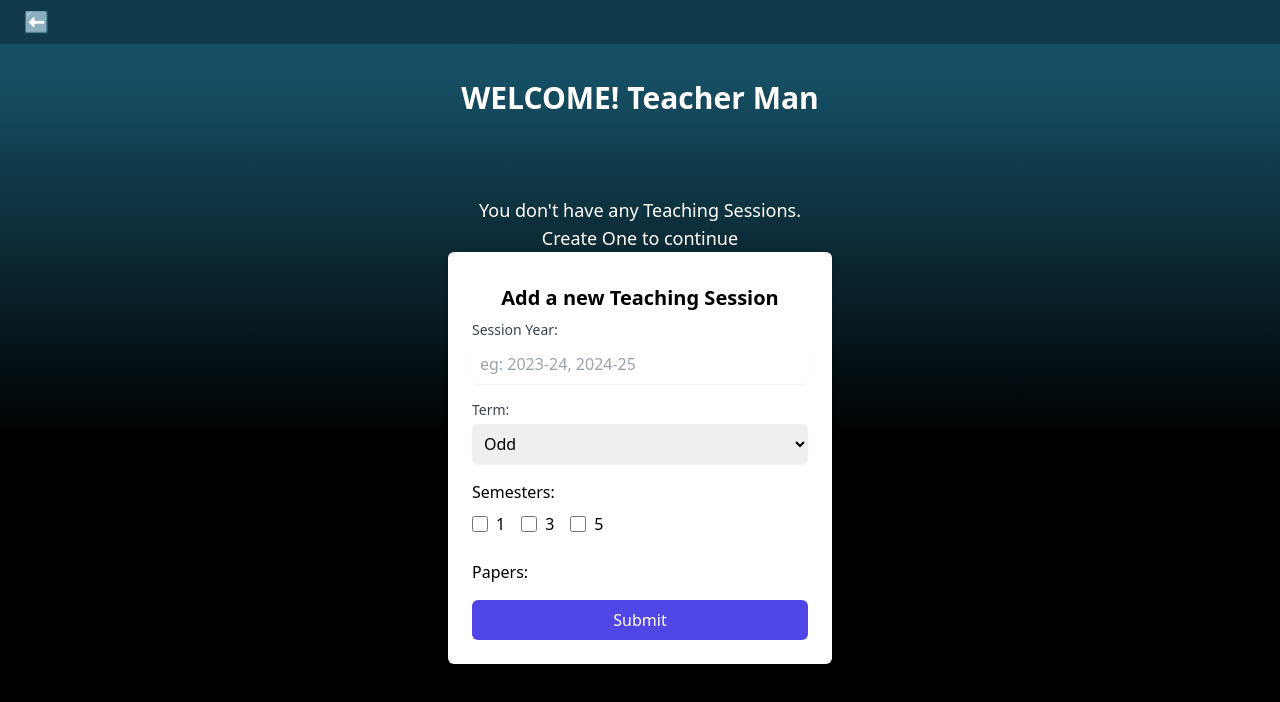
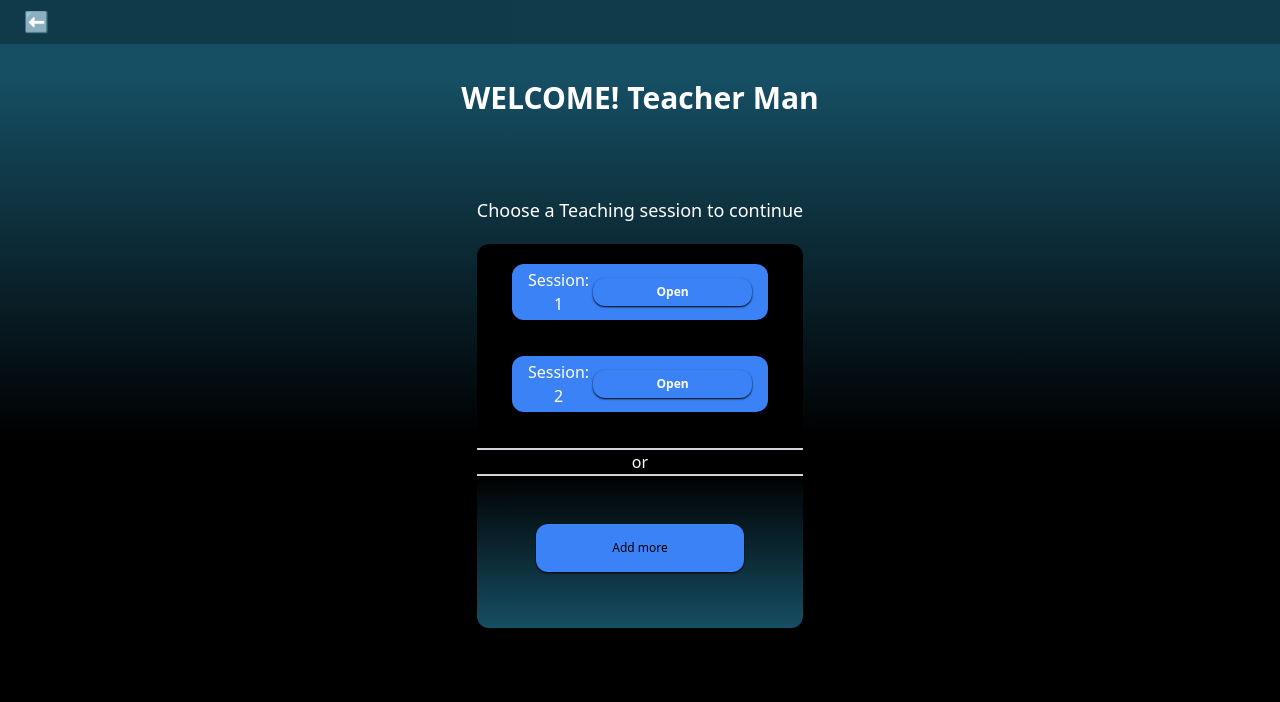
Before and after one commit to dhirtiman/q-attend, a Vue app: page /teacher/home in a window 1280 px wide. Shown: the top 702 px of the page. Built offline with nearby package versions, Linux system fonts and the light colour scheme.

Commit message:
teaching session adding functionality , and nessasar session details page to  show session details thing

```diff
--- a/src/components/teacher/TeachingSessionForm.vue
+++ b/src/components/teacher/TeachingSessionForm.vue
@@ -1,8 +1,30 @@
 <template>
+  <div>
     <form
       @submit.prevent="submitForm"
-    class="mx-auto w-full max-w-md rounded-md bg-white p-6 text-black shadow-md lg:w-96"
+      class="relative mx-auto w-full max-w-md rounded-md bg-white p-6 text-black shadow-md lg:w-96"
     >
+      <button
+        type="button"
+        @click="closeForm"
+        class="absolute right-0 top-0 mr-2 mt-2 text-gray-500 focus:outline-none"
+      >
+        <svg
+          class="h-6 w-6"
+          fill="none"
+          stroke="currentColor"
+          viewBox="0 0 24 24"
+          xmlns="http://www.w3.org/2000/svg"
+        >
+          <path
+            stroke-linecap="round"
+            stroke-linejoin="round"
+            stroke-width="2"
+            d="M6 18L18 6M6 6l12 12"
+          ></path>
+        </svg>
+      </button>
+
       <p v-if="!isValid" class="animate-pulse text-center text-red-600">
         Please input something first
       </p>
@@ -79,10 +101,12 @@
         Submit
       </button>
     </form>
+  </div>
 </template>
 
 <script>
 export default {
+  emits: ["close"],
   computed: {
     papers() {
       return this.$store.getters["papers/getPapersBySemesters"](
@@ -127,10 +151,14 @@ export default {
       };
 
       this.$store.dispatch("teacher/addTeachingSession", payload);
+      this.$emit("close");
       console.log(
         this.$store.getters["teacher/getTeacher"]("teacherman@gmail.com"),
       );
     },
+    closeForm() {
+      this.$emit("close");
+    },
   },
 };
 </script>
--- /dev/null
+++ b/src/components/teacher/TeachingSessionItem.vue
@@ -0,0 +1,20 @@
+<template>
+  <div class="mb-9 mt-5 h-14 w-64 rounded-xl bg-blue-500 flex justify-between items-center">
+    <p class="text-white ml-4">Session: {{ session.id }}</p>
+    <base-button link :to="sessionLink" class="w-24 mr-4">Open</base-button>
+  </div>
+</template>
+
+
+<script>
+export default {
+  props: ["session"],
+  computed: {
+    sessionLink(){
+      return '/teacher/session/'+this.session.id;
+      // return '/teacher/session/'
+
+    },
+  }
+};
+</script>
--- a/src/components/ui/BaseButton.vue
+++ b/src/components/ui/BaseButton.vue
@@ -1,14 +1,16 @@
 <template>
   <button
     v-if="!link"
-    class=" text-center shadow-sm shadow-black w-52 m-1 rounded-xl bg-blue-500 px-7 py-1.5 text-xs text-white"
+    class="m-1 w-52 rounded-xl bg-blue-500 px-7 py-1.5 text-center text-xs shadow-sm shadow-black"
+    :class="{ ' bg-blue-300  text-black' : secondary }"
   >
     <slot></slot>
   </button>
   <RouterLink
     v-else
     :to="to"
-    class=" text-center shadow-sm shadow-black w-52 m-1 rounded-xl bg-blue-500 px-7 py-1.5 text-xs text-white"
+    class="m-1 w-52 rounded-xl bg-blue-500 px-7 py-1.5 text-center text-xs font-bold shadow-sm shadow-black"
+    :class="{ ' bg-blue-300  text-black': secondary }"
   >
     <slot> </slot>
   </RouterLink>
@@ -32,6 +34,10 @@ export default {
       required: false,
       default: "/",
     },
+    secondary: {
+      type: Boolean,
+      default: false,
+    },
   },
 };
 </script>
--- a/src/pages/teacher/TeacherHomeView.vue
+++ b/src/pages/teacher/TeacherHomeView.vue
@@ -5,17 +5,46 @@
     <h1 class="mb-20 mt-20 text-center text-3xl font-bold">
       WELCOME! {{ teacherName }}
     </h1>
-    <div class="w-full" v-if="noTeachingSession">
-      <p class="text-center text-lg">
+    <div class="w-full">
+      <p class="text-center text-lg" v-if="noTeachingSession">
         You don't have any Teaching Sessions. <br />Create One to continue
       </p>
-      <TeachingSessionForm></TeachingSessionForm>
+  <TeachingSessionForm
+      v-if="noTeachingSession || wanaAdd"
+      @close="doneAdding"
+    ></TeachingSessionForm>
+
     </div>
+    <section v-if="!noTeachingSession && !wanaAdd">
+      <p class="mb-5 text-center text-lg">
+        Choose a Teaching session to continue
+      </p>
+      <ul
+        class="h-96 w-full overflow-scroll rounded-xl bg-cyan-900 bg-gradient-to-b from-black from-60% text-center"
+      >
+        <teaching-session-item
+          class="mx-auto"
+          v-for="session in teachingSessions"
+          :key="session.id"
+          :session
+        ></teaching-session-item>
+
+        <li class="my-2">
+          <hr class="w-full border border-gray-300" />
+          <span class="px-2 text-white">or</span>
+          <hr class="w-full border border-gray-300" />
+        </li>
+        <base-button @click="addMore" class="mt-10 h-12 w-40 py-4" secondary
+          >Add more</base-button
+        >
+      </ul>
+    </section>
   </div>
 </template>
 
 <script>
 import TeachingSessionForm from "../../components/teacher/TeachingSessionForm.vue";
+import TeachingSessionItem from "../../components/teacher/TeachingSessionItem.vue";
 
 export default {
   mounted() {},
@@ -27,12 +56,26 @@ export default {
     noTeachingSession() {
       return this.$store.getters["teacher/noTeachingSessions"];
     },
+    teachingSessions() {
+      return this.$store.getters["teacher/getTeachingSessions"];
+    },
   },
   components: {
     TeachingSessionForm,
+    TeachingSessionItem,
   },
   data() {
-    return {};
+    return {
+      wanaAdd: false,
+    };
+  },
+  methods: {
+    addMore() {
+      this.wanaAdd = true;
+    },
+    doneAdding() {
+      this.wanaAdd = false;
+    },
   },
 };
 </script>
--- /dev/null
+++ b/src/pages/teacher/TeacherTeachingSession.vue
@@ -0,0 +1,63 @@
+<template>
+  <div
+    class="h-fitw-full flex min-h-screen flex-col items-center justify-normal overflow-x-hidden bg-black bg-gradient-to-b from-cyan-900 from-10% via-black text-white"
+  >
+    <h1 class="mb-5 mt-10 text-3xl font-bold">Session Details</h1>
+    <div class="mb-8 w-svw rounded-lg bg-gray-800 p-6 shadow-lg">
+      <p class="mb-4 text-lg text-white">
+        <span class="font-bold">Session ID:</span> {{ session.id }}
+      </p>
+      <p class="mb-4 text-lg text-white">
+        <span class="font-bold">Session Year:</span> {{ session.sessionYear }}
+      </p>
+      <p class="mb-4 text-lg text-white">
+        <span class="font-bold">Term:</span> {{ session.term }}
+      </p>
+      <p class="mb-4 text-lg text-white">
+        <span class="font-bold">Semesters:</span>
+        {{ session.semesters.join(", ") }}
+      </p>
+      <ul class="mb-4 text-white">
+        <span class="text-lg font-bold">Papers:</span>
+        <li v-for="paper in session.papers" :key="paper.id" class="text-sm">
+          {{ paper.name }}
+        </li>
+      </ul>
+    </div>
+    <div class="flex flex-col gap-10">
+      <base-button link to="" class="h-12 w-56 py-4 "
+        >Start Attendance</base-button
+      >
+      <base-button  link secondary to="" class="h-12 w-56 py-4 "
+        >Attendance History</base-button
+      >
+
+    </div>
+  </div>
+</template>
+
+<script>
+export default {
+  props: ["id"],
+  data() {
+    return {};
+  },
+  computed: {
+    session() {
+      const session = this.$store.getters["teacher/getTeachingSessions"].find(
+        (session) => session.id === this.id,
+      );
+      const papers = [];
+      for (const paperCode of session.paperCodes) {
+        const paper = this.$store.getters["papers/getPaperById"](paperCode);
+        papers.push(paper);
+      }
+
+      return {
+        ...session,
+        papers,
+      };
+    },
+  },
+};
+</script>
--- a/src/router/router.js
+++ b/src/router/router.js
@@ -20,6 +20,8 @@ const routes = [
 
     {path: '/teacher/signin', component: TeacherSignIn},
     {path: '/teacher/home', component: ()=> import('../pages/teacher/TeacherHomeView.vue') },
+    {path: '/teacher/session/:id',props: true,component: ()=> import('../pages/teacher/TeacherTeachingSession.vue')},
+
 
 
 
--- a/src/store/modules/papers/index.js
+++ b/src/store/modules/papers/index.js
@@ -15,6 +15,14 @@ export default {
         { id: '501T', name: 'Theory of Computation' },
         { id: '502T', name: 'Internet Technologies' },
 
+        { id: '201T', name: 'Computer System Architecture' },
+        { id: '202T', name: 'Data Structures' },
+        { id: '401T', name: 'Computer Networks' },
+        { id: '402T', name: 'Database Management Systems' },
+        { id: '601T', name: 'Artificial Intelligence' },
+        { id: '602T', name: 'Software Engineering' },
+
+
       ]
     };
   },
--- a/src/store/modules/teacher/teacherAuth/getters.js
+++ b/src/store/modules/teacher/teacherAuth/getters.js
@@ -17,8 +17,13 @@ export default {
 
         return teacher;
     },
-    getTeachingSessions(state){
-        return state.teachers.find
+    getTeachingSessions(state, _1, _2, rootGetters){
+        const email = rootGetters['getCurrentUser'].id;
+        const teacher =  state.teachers.find(teacher => teacher.email === email)
+
+        if(teacher){
+            return teacher.teachingSessions;
+        }
     },
 
     noTeachingSessions(state){
--- a/src/store/modules/teacher/teacherAuth/index.js
+++ b/src/store/modules/teacher/teacherAuth/index.js
@@ -16,13 +16,20 @@ export default {
 
 
             teachingSessions: [
-              // {
-              //   id: 1,
-              //   sessionYear: '2024-25',
-              //   term: 'odd',
-              //   semesters: [1, 3, 5],
-              //   paperCodes: ['101T', '102T', '301T', '302T', '501T', '502T']
-              // },
+              {
+                id: '1',
+                sessionYear: '2024-25',
+                term: 'odd',
+                semesters: [1, 3, 5],
+                paperCodes: ['101T', '102T', '301T', '302T', '501T', '502T']
+              },
+              {
+                id: '2',
+                sessionYear: '2024-25',
+                term: 'even',
+                semesters: [2, 4, 6],
+                paperCodes: ['201T', '202T', '401T', '402T', '601T', '602T']
+              },
             ],
 
 
```
Also changed, not shown: src/store/modules/teacher/teacherAuth/actions.js (line endings or trailing spaces), src/store/store.js (line endings or trailing spaces). Lines whose indentation alone changed are shown as unchanged.
